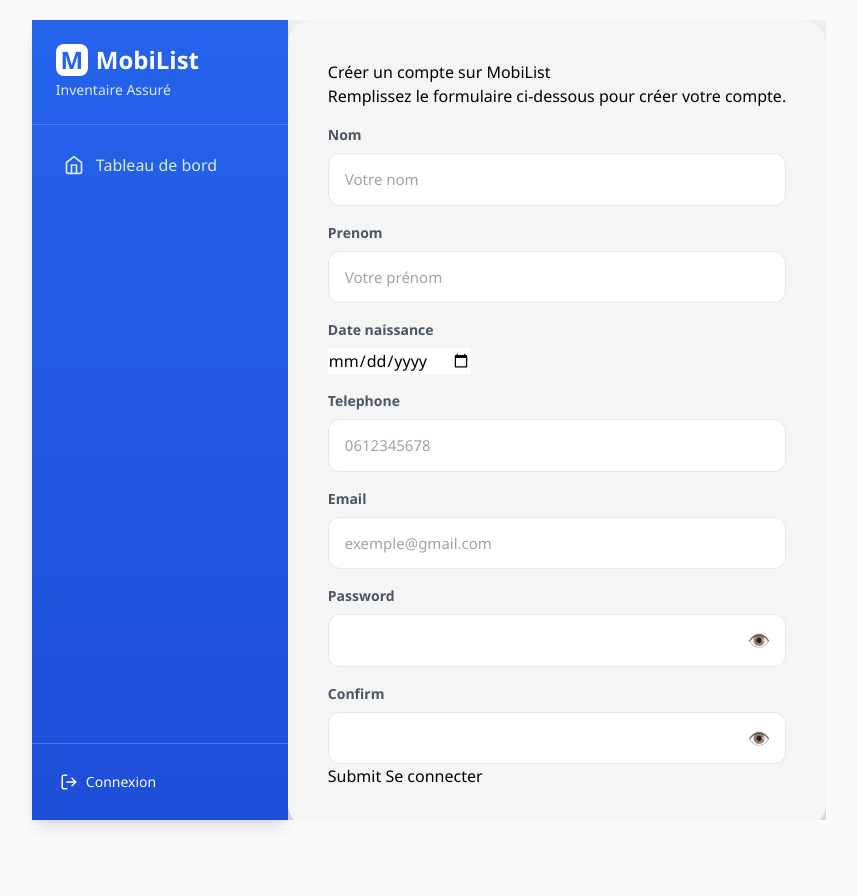
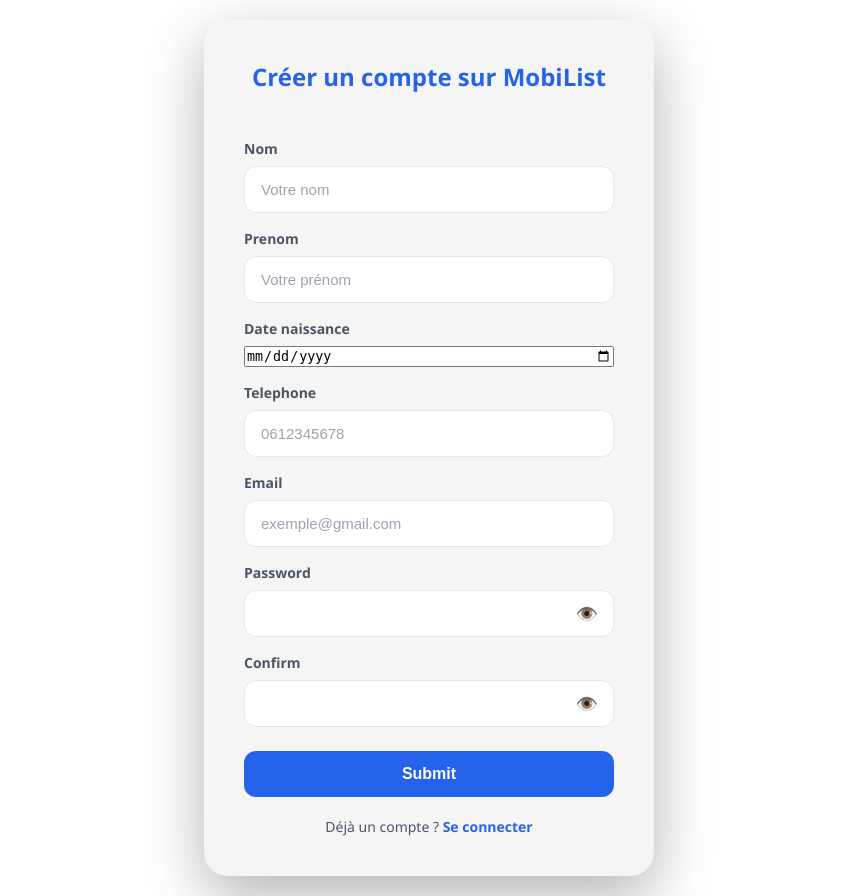
Before and after one commit to Y46ne/SAE_Projet_etudiant, a Python web app: template monApp/templates/creeruncompte.html in a window 1280 px wide. Shown: the whole page, without its empty margins (211-1068 px from the left). Before the commit the page ends 827 px from the top, so only its background shows below. Run offline with Jinja, Linux system fonts and the light colour scheme; the template is opened without the code that fills it, so the values that code supplies are empty, except form fields; form fields are guessed from the names that the template uses; some libraries are stand-ins or nearby versions.

Commit message:
Correction des pages creeeCompte, login et reintialiser, et ajout du requirements

```diff
--- a/monApp/templates/creeruncompte.html
+++ b/monApp/templates/creeruncompte.html
@@ -1,18 +1,14 @@
-{% extends "base.html" %}
-
-{% block title %}Créer un compte{% endblock %}
-
-{% block head %}
+<!DOCTYPE html>
+<html lang="fr">
+<head>
+  <meta charset="UTF-8" />
+  <meta name="viewport" content="width=device-width, initial-scale=1.0" />
+  <title>Créer un compte</title>
   <link rel="stylesheet" href="{{ url_for('static', filename='../static/css/creeruncompte.css') }}">
-{% endblock %}
-
-{% block content %}
-<div class="container">
-  <main class="main-content">
-    <header>
-      <h1>Créer un compte sur MobiList</h1>
-      <p>Remplissez le formulaire ci-dessous pour créer votre compte.</p>
-    </header>
+</head>
+<body>
+  <div class="container">
+    <h2>Créer un compte sur MobiList</h2>
 
     {% with messages = get_flashed_messages(with_categories=true) %}
         {% if messages %}
@@ -24,61 +20,43 @@
         {% endif %}
     {% endwith %}
 
-    <section class="form-section">
-      <div class="card">
-        <form action="{{ url_for('creer_compte') }}" method="POST" class="form">
-          {{ form.hidden_tag() }}
+    <form method="POST" action="{{ url_for('creer_compte') }}">
+      {{ form.hidden_tag() }}
 
-          <div class="form-group">
-            {{ form.nom.label(class="form-label") }}
-            {{ form.nom(class="form-input", placeholder="Votre nom") }}
-          </div>
+      {{ form.nom.label }}
+      {{ form.nom(placeholder="Votre nom") }}
 
-          <div class="form-group">
-            {{ form.prenom.label(class="form-label") }}
-            {{ form.prenom(class="form-input", placeholder="Votre prénom") }}
-          </div>
+      {{ form.prenom.label }}
+      {{ form.prenom(placeholder="Votre prénom") }}
 
-          <div class="form-group">
-            {{ form.date_naissance.label(class="form-label") }}
-            {{ form.date_naissance(class="form-input", placeholder="YYYY-MM-DD") }}
-          </div>
+      {{ form.date_naissance.label }}
+      {{ form.date_naissance(placeholder="YYYY-MM-DD") }}
 
-          <div class="form-group">
-            {{ form.telephone.label(class="form-label") }}
-            {{ form.telephone(class="form-input", placeholder="0612345678") }}
-          </div>
+      {{ form.telephone.label }}
+      {{ form.telephone(placeholder="0612345678") }}
 
-          <div class="form-group">
-            {{ form.email.label(class="form-label") }}
-            {{ form.email(class="form-input", placeholder="exemple@gmail.com") }}
-          </div>
+      {{ form.email.label }}
+      {{ form.email(placeholder="exemple@gmail.com") }}
 
-          <div class="form-group">
-            {{ form.Password.label(class="form-label") }}
-            <div class="password-field">
-              {{ form.Password(class="form-input", id="password") }}
-              <button type="button" class="eye" onclick="togglePassword('password')">👁️</button>
-            </div>
-          </div>
+      {{ form.Password.label }}
+      <div class="password-field">
+        {{ form.Password(id="password") }}
+        <button type="button" class="eye" onclick="togglePassword('password')">👁️</button>
+      </div>
 
-          <div class="form-group">
-            {{ form.confirm.label(class="form-label") }}
-            <div class="password-field">
-              {{ form.confirm(class="form-input", id="confirm") }}
-              <button type="button" class="eye" onclick="togglePassword('confirm')">👁️</button>
-            </div>
-          </div>
+      {{ form.confirm.label }}
+      <div class="password-field">
+        {{ form.confirm(id="confirm") }}
+        <button type="button" class="eye" onclick="togglePassword('confirm')">👁️</button>
+      </div>
 
-          <div class="form-actions">
-            {{ form.submit(class="btn-primary") }}
-            <a href="{{ url_for('login') }}" class="btn-secondary">Se connecter</a>
-          </div>
-        </form>
+      {{ form.submit(class="btn") }}
+
+      <div class="login-link">
+        Déjà un compte ? <a href="{{ url_for('login') }}">Se connecter</a>
       </div>
-    </section>
-  </main>
-</div>
-
-<script src="{{ url_for('static', filename='js/togglePassword.js') }}"></script>
-{% endblock %}
+    </form>
+  </div>
+  <script src="{{ url_for('static', filename='js/togglePassword.js') }}"></script>
+</body>
+</html>
```
Also changed, not shown: monApp/requirements.txt (added, +28 -0 lines), monApp/templates/login.html (+26 -30 lines), monApp/templates/reinitialiser.html (+25 -44 lines).
